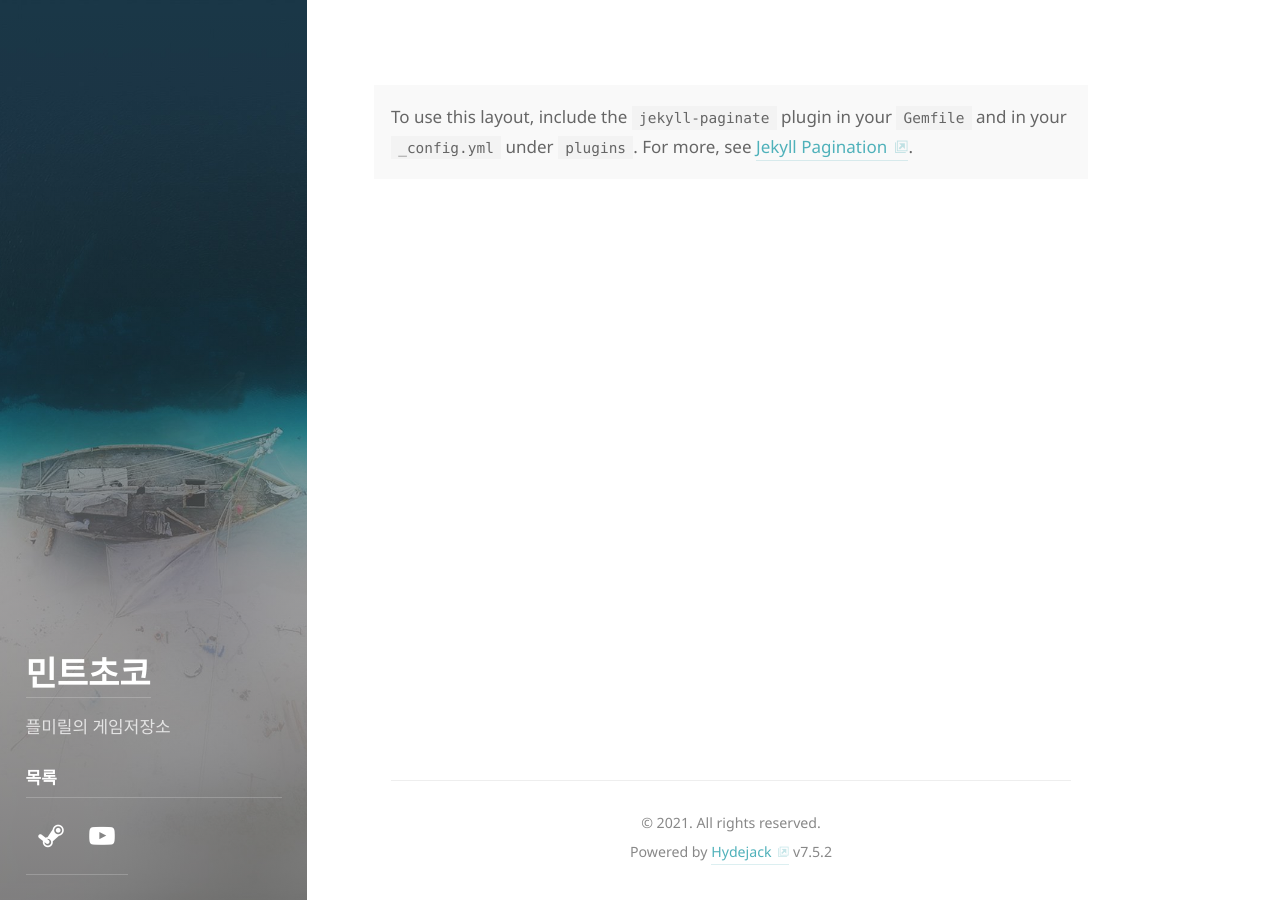
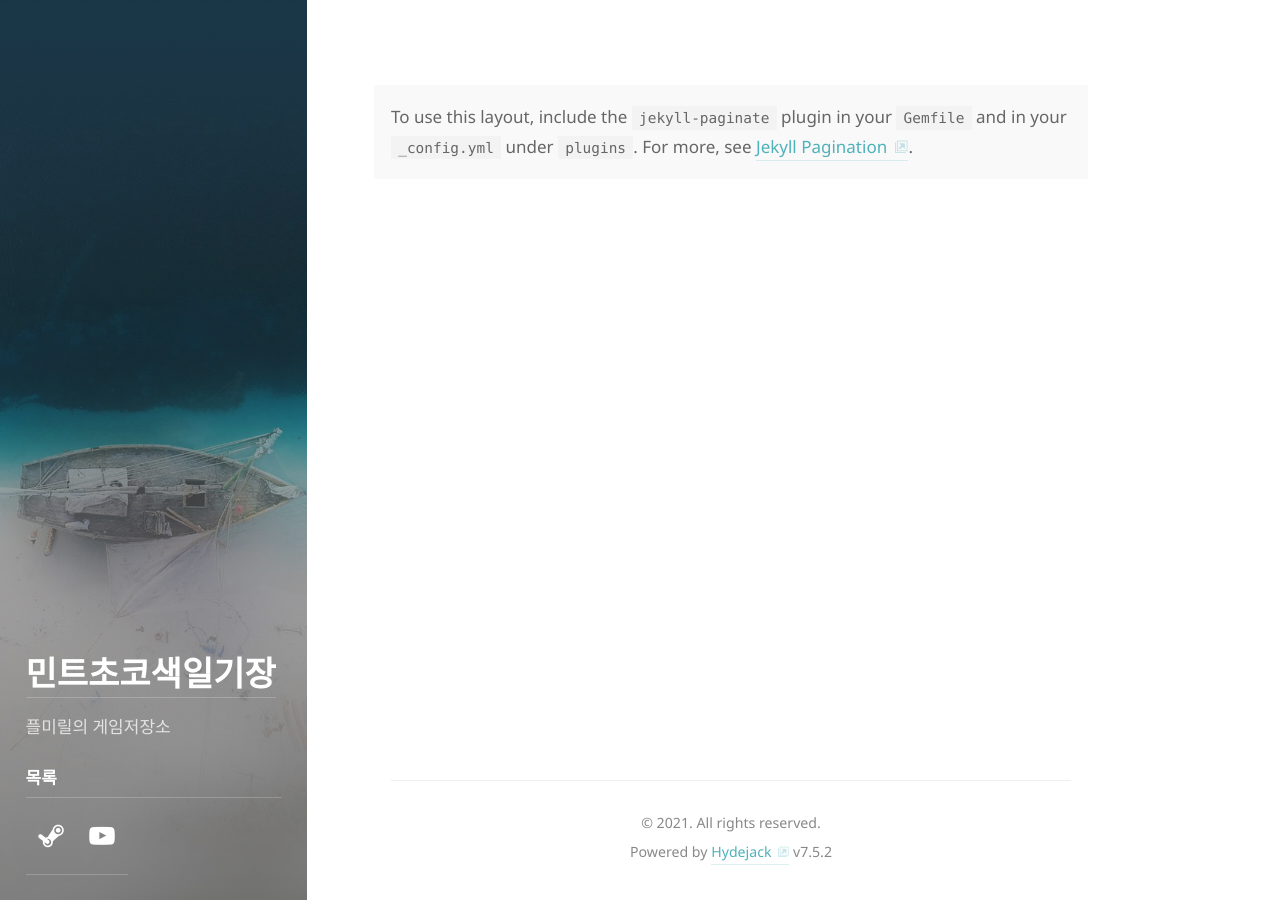
Before and after one commit to chanyou12/chanyou12.github.io, a Jekyll site: the page built from index.html, in a window 1280 px wide. Built offline with Jekyll 4.4.1, drawn with Linux system fonts in a browser that asks for light colours; some web fonts are replaced; the list of posts is cut into pages by our own code.

Commit message:
Update _config.yml

```diff
--- a/_config.yml
+++ b/_config.yml
@@ -22,7 +22,7 @@ baseurl:               ''
 lang:                  kr
 
 # The title of your blog. Used in the sidebar and the browser tab.
-title:                 민트초코
+title:                 민트초코색일기장
 
 
 # A short description (~150 chars) of the page used for the meta description tag.
```
